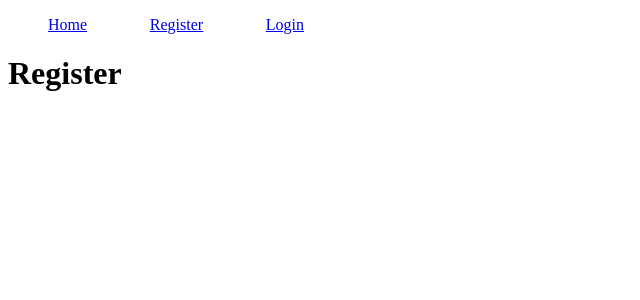
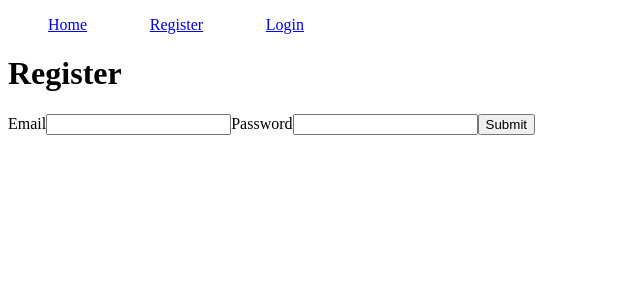
Before and after one commit to sairajchouhan/jwt-authentication, a React (Create React App) app in the folder client/: page /register in a window 1280 px wide. Shown: the top 300 px of the page, without its empty margins (0-640 px from the left). Built offline with nearby package versions, Linux system fonts and the light colour scheme.

Commit message:
client: add register mutation and fetch all users on home page

```diff
--- a/client/src/generated/graphql.tsx
+++ b/client/src/generated/graphql.tsx
@@ -64,6 +64,28 @@
   & Pick<Query, 'hello'>
 );
 
+export type RegisterMutationVariables = Exact<{
+  email: Scalars['String'];
+  password: Scalars['String'];
+}>;
+
+
+export type RegisterMutation = (
+  { __typename?: 'Mutation' }
+  & Pick<Mutation, 'register'>
+);
+
+export type UsersQueryVariables = Exact<{ [key: string]: never; }>;
+
+
+export type UsersQuery = (
+  { __typename?: 'Query' }
+  & { users: Array<(
+    { __typename?: 'User' }
+    & Pick<User, 'id' | 'email'>
+  )> }
+);
+
 
 export const HelloDocument = gql`
     query Hello {
@@ -97,3 +119,70 @@
 export type HelloQueryHookResult = ReturnType<typeof useHelloQuery>;
 export type HelloLazyQueryHookResult = ReturnType<typeof useHelloLazyQuery>;
 export type HelloQueryResult = Apollo.QueryResult<HelloQuery, HelloQueryVariables>;
+export const RegisterDocument = gql`
+    mutation Register($email: String!, $password: String!) {
+  register(email: $email, passowrd: $password)
+}
+    `;
+export type RegisterMutationFn = Apollo.MutationFunction<RegisterMutation, RegisterMutationVariables>;
+
+/**
+ * __useRegisterMutation__
+ *
+ * To run a mutation, you first call `useRegisterMutation` within a React component and pass it any options that fit your needs.
+ * When your component renders, `useRegisterMutation` returns a tuple that includes:
+ * - A mutate function that you can call at any time to execute the mutation
+ * - An object with fields that represent the current status of the mutation's execution
+ *
+ * @param baseOptions options that will be passed into the mutation, supported options are listed on: https://www.apollographql.com/docs/react/api/react-hooks/#options-2;
+ *
+ * @example
+ * const [registerMutation, { data, loading, error }] = useRegisterMutation({
+ *   variables: {
+ *      email: // value for 'email'
+ *      password: // value for 'password'
+ *   },
+ * });
+ */
+export function useRegisterMutation(baseOptions?: Apollo.MutationHookOptions<RegisterMutation, RegisterMutationVariables>) {
+        const options = {...defaultOptions, ...baseOptions}
+        return Apollo.useMutation<RegisterMutation, RegisterMutationVariables>(RegisterDocument, options);
+      }
+export type RegisterMutationHookResult = ReturnType<typeof useRegisterMutation>;
+export type RegisterMutationResult = Apollo.MutationResult<RegisterMutation>;
+export type RegisterMutationOptions = Apollo.BaseMutationOptions<RegisterMutation, RegisterMutationVariables>;
+export const UsersDocument = gql`
+    query Users {
+  users {
+    id
+    email
+  }
+}
+    `;
+
+/**
+ * __useUsersQuery__
+ *
+ * To run a query within a React component, call `useUsersQuery` and pass it any options that fit your needs.
+ * When your component renders, `useUsersQuery` returns an object from Apollo Client that contains loading, error, and data properties
+ * you can use to render your UI.
+ *
+ * @param baseOptions options that will be passed into the query, supported options are listed on: https://www.apollographql.com/docs/react/api/react-hooks/#options;
+ *
+ * @example
+ * const { data, loading, error } = useUsersQuery({
+ *   variables: {
+ *   },
+ * });
+ */
+export function useUsersQuery(baseOptions?: Apollo.QueryHookOptions<UsersQuery, UsersQueryVariables>) {
+        const options = {...defaultOptions, ...baseOptions}
+        return Apollo.useQuery<UsersQuery, UsersQueryVariables>(UsersDocument, options);
+      }
+export function useUsersLazyQuery(baseOptions?: Apollo.LazyQueryHookOptions<UsersQuery, UsersQueryVariables>) {
+          const options = {...defaultOptions, ...baseOptions}
+          return Apollo.useLazyQuery<UsersQuery, UsersQueryVariables>(UsersDocument, options);
+        }
+export type UsersQueryHookResult = ReturnType<typeof useUsersQuery>;
+export type UsersLazyQueryHookResult = ReturnType<typeof useUsersLazyQuery>;
+export type UsersQueryResult = Apollo.QueryResult<UsersQuery, UsersQueryVariables>;
--- /dev/null
+++ b/client/src/graphql/register.graphql
@@ -0,0 +1,3 @@
+mutation Register($email: String!, $password: String!) {
+  register(email: $email, passowrd: $password)
+}
--- /dev/null
+++ b/client/src/graphql/users.graphql
@@ -0,0 +1,6 @@
+query Users {
+  users {
+    id
+    email
+  }
+}
--- a/client/src/pages/Home.tsx
+++ b/client/src/pages/Home.tsx
@@ -1,12 +1,18 @@
 import React from 'react'
-import { Link } from 'react-router-dom'
+import { useUsersQuery } from '../generated/graphql'
 
 interface HomeProps {}
 
-const Home: React.FC<HomeProps> = ({}) => {
+const Home: React.FC<HomeProps> = () => {
+  const { data, loading } = useUsersQuery({ fetchPolicy: 'network-only' })
+
+  if (loading || !data) return <h1>Loading...</h1>
+
   return (
     <div>
-      <h1>Home</h1>
+      {data.users.map((user) => (
+        <h1 key={user.id}>{user.email}</h1>
+      ))}
     </div>
   )
 }
--- a/client/src/pages/Login.tsx
+++ b/client/src/pages/Login.tsx
@@ -2,7 +2,7 @@
 
 interface LoginProps {}
 
-const Login: React.FC<LoginProps> = ({}) => {
+const Login: React.FC<LoginProps> = () => {
   return (
     <div>
       <h1>Login </h1>
--- a/client/src/pages/Register.tsx
+++ b/client/src/pages/Register.tsx
@@ -1,11 +1,50 @@
-import React from 'react'
+import React, { useState } from 'react'
+import { useHistory } from 'react-router'
+import { useRegisterMutation } from '../generated/graphql'
 
 interface RegisterProps {}
 
-const Register: React.FC<RegisterProps> = ({}) => {
+const Register: React.FC<RegisterProps> = () => {
+  const history = useHistory()
+  const [email, setEmail] = useState('')
+  const [password, setPassword] = useState('')
+  const [register] = useRegisterMutation()
+
+  const handleSubmit = async (e: React.FormEvent<HTMLFormElement>) => {
+    e.preventDefault()
+    try {
+      const res = await register({ variables: { email, password } })
+      setEmail('')
+      setPassword('')
+      history.push('/')
+      console.log(res.data)
+    } catch (err) {
+      console.log(err)
+    }
+  }
+
   return (
     <div>
       <h1>Register</h1>
+      <form onSubmit={handleSubmit}>
+        <label htmlFor="email">Email</label>
+        <input
+          type="email"
+          name="email"
+          id="email"
+          value={email}
+          onChange={(e) => setEmail(e.target.value)}
+        />
+        <label htmlFor="password">Password</label>
+        <input
+          type="password"
+          name="password"
+          id="password"
+          value={password}
+          onChange={(e) => setPassword(e.target.value)}
+        />
+        <button type="submit">Submit</button>
+      </form>
     </div>
   )
 }
```
